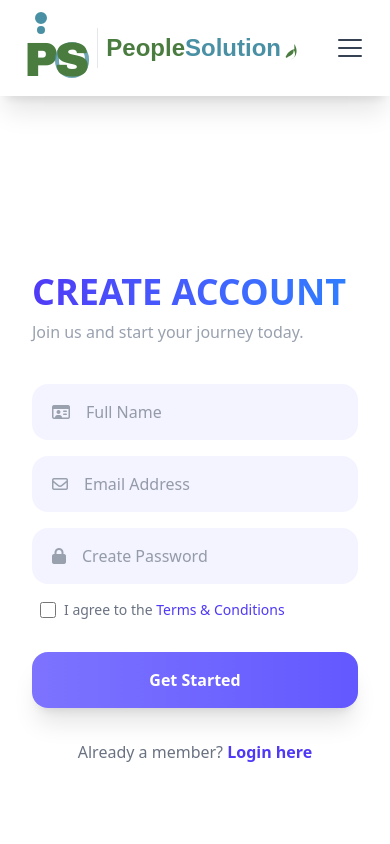
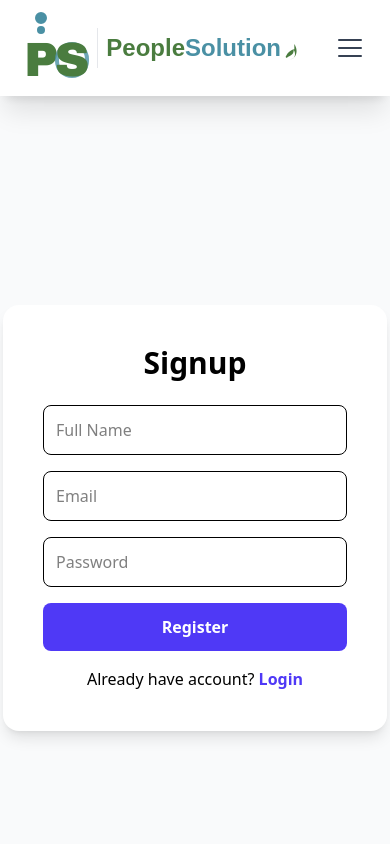
Before and after one commit to Rith0068/people-solution-front-end, a Nuxt app: page /signup in a window 390 px wide. Shown: the top 844 px of the page. Built offline with nearby package versions, Linux system fonts and the light colour scheme.

Commit message:
done profile

```diff
--- a/app/pages/login.vue
+++ b/app/pages/login.vue
@@ -1,91 +1,66 @@
 <template>
-  <div class="min-h-screen flex font-sans bg-gray-50">
-    <div class="w-full md:w-1/2 bg-white flex flex-col justify-center px-8 md:px-20 py-12">
-      <div class="max-w-md mx-auto w-full">
-        <h1 class="text-4xl font-extrabold mb-2 text-center">LOGIN</h1>
-        <p class="text-gray-400 text-center mb-10 font-medium">
-          How to i get started lorem ipsum dolor at?
-        </p>
+  <div class="min-h-screen flex items-center justify-center bg-gray-50">
+    <div class="bg-white p-10 rounded-2xl shadow-lg w-96">
+      <h1 class="text-3xl font-bold mb-6 text-center">Login</h1>
 
-        <form @submit.prevent="handleLogin" class="space-y-4">
-          <div class="flex items-center bg-[#f3f4ff] rounded-2xl px-5 py-4 transition-all focus-within:ring-2 focus-within:ring-indigo-200">
-            <span class="text-gray-400 mr-4"><i class="fa-regular fa-user"></i></span>
-            <input type="text" placeholder="Username" class="w-full bg-transparent outline-none text-gray-700" required />
-          </div>
+      <form @submit.prevent="handleLogin" class="space-y-4">
+        <input
+          v-model="email"
+          type="email"
+          placeholder="Email"
+          class="w-full p-3 border rounded-lg"
+          required
+        />
 
-          <div class="flex items-center bg-[#f3f4ff] rounded-2xl px-5 py-4 transition-all focus-within:ring-2 focus-within:ring-indigo-200">
-            <span class="text-gray-400 mr-4"><i class="fa-solid fa-lock"></i></span>
-            <input type="password" placeholder="Password" class="w-full bg-transparent outline-none text-gray-700" required />
-          </div>
+        <input
+          v-model="password"
+          type="password"
+          placeholder="Password"
+          class="w-full p-3 border rounded-lg"
+          required
+        />
 
-          <div class="flex justify-center pt-4">
-            <button
-              type="submit"
-              class="cursor-pointer px-12 py-3 bg-gradient-to-r from-[#7d73ff] to-[#6358ff] hover:shadow-indigo-200 shadow-lg text-white rounded-2xl font-bold transition-transform active:scale-95"
-            >
-              Login Now
-            </button>
-          </div>
+        <button
+          type="submit"
+          class="w-full bg-indigo-600 text-white p-3 rounded-lg font-bold"
+        >
+          Login
+        </button>
+      </form>
 
-          <div class="relative flex py-8 items-center">
-  <div class="flex-grow border-t border-gray-200"></div>
-
-  <span class="flex-shrink mx-4 text-gray-500 text-sm font-medium">
-    Or <router-link to="/signup" class="text-indigo-600 font-bold hover:underline">signup Now</router-link> to
-    <span class="text-black font-bold ml-1">Login</span> with Others
-  </span>
-
-  <div class="flex-grow border-t border-gray-200"></div>
-</div>
-
-          <div class="space-y-3">
-            <button class="w-full flex items-center justify-center gap-3 border border-gray-100 rounded-2xl py-3 hover:bg-gray-50 transition font-medium text-gray-600">
-              <img src="https://www.svgrepo.com/show/475656/google-color.svg" class="w-5" />
-              Login with <span class="font-bold text-black">google</span>
-            </button>
-            <button class="w-full flex items-center justify-center gap-3 border border-gray-100 rounded-2xl py-3 hover:bg-gray-50 transition font-medium text-gray-600">
-              <img src="https://www.svgrepo.com/show/475647/facebook-color.svg" class="w-5" />
-              Login with <span class="font-bold text-black">Facebook</span>
-            </button>
-          </div>
-        </form>
-      </div>
-    </div>
-
-    <div class="hidden md:flex w-1/2 bg-[#6358ff] relative items-center justify-center overflow-hidden">
-      <div class="absolute inset-0 opacity-10">
-        <svg class="w-full h-full" viewBox="0 0 100 100" preserveAspectRatio="none">
-          <path d="M0 100 C 20 0 50 0 100 100 Z" fill="white"></path>
-        </svg>
-      </div>
-
-      <div class="relative h-[500px] w-[80%] max-w-md aspect-[4/5] bg-white/10 backdrop-blur-xl border border-white/20 rounded-[45px] p-10 flex flex-col items-center">
-        <h2 class="text-white text-4xl font-bold leading-tight mb-8">
-          Very good works are waiting for you Login Now!!!
-        </h2>
-
-        <div class="relative w-full h-[300px] bg-white/20 rounded-3xl overflow-hidden shadow-lg">
-          <img
-            src="https://images.unsplash.com/photo-1573496359142-b8d87734a5a2?auto=format&fit=crop&q=80&w=600"
-            class="rounded-3xl shadow-2xl object-cover"
-            alt="Welcome"
-          />
-
-          <div class="absolute ml-[30px] bottom-12 w-16 h-16 bg-white rounded-full flex items-center justify-center shadow-xl">
-            <div class="bg-yellow-400 p-2 rounded-full">
-               <svg class="w-6 h-6 text-white" fill="currentColor" viewBox="0 0 20 20">
-                 <path d="M11 3a1 1 0 10-2 0v1a1 1 0 102 0V3zM15.657 5.757a1 1 0 00-1.414-1.414l-.707.707a1 1 0 001.414 1.414l.707-.707zM18 10a1 1 0 01-1 1h-1a1 1 0 110-2h1a1 1 0 011 1zM5.05 6.464A1 1 0 106.464 5.05l-.707-.707a1 1 0 00-1.414 1.414l.707.707zM5 10a1 1 0 01-1 1H3a1 1 0 110-2h1a1 1 0 011 1zM8 16v-1a1 1 0 112 0v1a1 1 0 11-2 0zM13 16v-1a1 1 0 112 0v1a1 1 0 11-2 0zM14.95 14.95a1 1 0 01-1.414 0l-.707-.707a1 1 0 011.414-1.414l.707.707a1 1 0 010 1.414z" />
-               </svg>
-            </div>
-          </div>
-        </div>
-      </div>
+      <p class="mt-4 text-center">
+        Don't have account?
+        <NuxtLink to="/signup" class="text-indigo-600 font-bold">
+          Signup
+        </NuxtLink>
+      </p>
     </div>
   </div>
 </template>
 
 <script setup>
+const router = useRouter()
+const user = useState('user', () => null)
+
+const email = ref('')
+const password = ref('')
+
+onMounted(() => {
+  const savedUser = localStorage.getItem('user')
+  if (savedUser) {
+    user.value = JSON.parse(savedUser)
+  }
+})
+
 const handleLogin = () => {
-  console.log("Login submitted");
-};
+  const userData = {
+    name: "User",
+    email: email.value
+  }
+
+  user.value = userData
+  localStorage.setItem('user', JSON.stringify(userData))
+
+  router.push('/profile')
+}
 </script>
--- a/app/pages/signup.vue
+++ b/app/pages/signup.vue
@@ -1,98 +1,68 @@
 <template>
-  <div class="min-h-screen flex font-sans bg-gray-50">
-
-    <div class="w-full md:w-1/2 bg-white flex flex-col justify-center px-8 md:px-20 py-12">
-      <div class="max-w-md mx-auto w-full">
-        <div class="mb-10">
-          <h1 class="text-4xl font-extrabold mb-2 bg-gradient-to-r from-indigo-600 to-blue-500 bg-clip-text text-transparent">
-            CREATE ACCOUNT
-          </h1>
-          <p class="text-gray-400 font-medium">Join us and start your journey today.</p>
-        </div>
+  <div class="min-h-screen flex items-center justify-center bg-gray-50">
+    <div class="bg-white p-10 rounded-2xl shadow-lg w-96">
+      <h1 class="text-3xl font-bold mb-6 text-center">Signup</h1>
 
       <form @submit.prevent="handleRegister" class="space-y-4">
-          <div class="group flex items-center bg-[#f3f4ff] rounded-2xl px-5 py-4 transition-all focus-within:ring-2 focus-within:ring-indigo-200">
-            <span class="text-gray-400 mr-4 group-focus-within:text-indigo-500 transition-colors">
-              <i class="fa-regular fa-id-card"></i>
-            </span>
-            <input type="text" placeholder="Full Name" class="w-full bg-transparent outline-none text-gray-700" required />
-          </div>
+        <input
+          v-model="name"
+          type="text"
+          placeholder="Full Name"
+          class="w-full p-3 border rounded-lg"
+          required
+        />
 
-          <div class="group flex items-center bg-[#f3f4ff] rounded-2xl px-5 py-4 transition-all focus-within:ring-2 focus-within:ring-indigo-200">
-            <span class="text-gray-400 mr-4 group-focus-within:text-indigo-500 transition-colors">
-              <i class="fa-regular fa-envelope"></i>
-            </span>
-            <input type="email" placeholder="Email Address" class="w-full bg-transparent outline-none text-gray-700" required />
-          </div>
+        <input
+          v-model="email"
+          type="email"
+          placeholder="Email"
+          class="w-full p-3 border rounded-lg"
+          required
+        />
 
-          <div class="group flex items-center bg-[#f3f4ff] rounded-2xl px-5 py-4 transition-all focus-within:ring-2 focus-within:ring-indigo-200">
-            <span class="text-gray-400 mr-4 group-focus-within:text-indigo-500 transition-colors">
-              <i class="fa-solid fa-lock"></i>
-            </span>
-            <input type="password" placeholder="Create Password" class="w-full bg-transparent outline-none text-gray-700" required />
-          </div>
+        <input
+          v-model="password"
+          type="password"
+          placeholder="Password"
+          class="w-full p-3 border rounded-lg"
+          required
+        />
 
-          <div class="flex items-center px-2">
-            <input type="checkbox" id="terms" class="w-4 h-4 text-indigo-600 border-gray-300 rounded focus:ring-indigo-500" required>
-            <label for="terms" class="ml-2 text-sm text-gray-500">
-              I agree to the <a href="#" class="text-indigo-600 hover:underline">Terms & Conditions</a>
-            </label>
-          </div>
-
-          <div class="flex flex-col items-center pt-4">
         <button
           type="submit"
-              class="w-full md:w-auto px-16 py-4 bg-gradient-to-r from-[#7d73ff] to-[#6358ff] hover:shadow-indigo-200 shadow-xl text-white rounded-2xl font-bold transition-all active:scale-95 hover:-translate-y-1"
+          class="w-full bg-indigo-600 text-white p-3 rounded-lg font-bold"
         >
-              Get Started
+          Register
         </button>
+      </form>
 
-            <p class="mt-8 text-gray-500">
-              Already a member?
-              <router-link to="/login" class="text-indigo-600 font-bold hover:underline">Login here</router-link>
+      <p class="mt-4 text-center">
+        Already have account?
+        <NuxtLink to="/login" class="text-indigo-600 font-bold">
+          Login
+        </NuxtLink>
       </p>
     </div>
-        </form>
-      </div>
-    </div>
-
-    <div class="hidden md:flex w-1/2 bg-[#6358ff] relative items-center justify-center overflow-hidden">
-      <div class="absolute top-0 -left-20 w-72 h-72 bg-white/10 rounded-full blur-3xl"></div>
-      <div class="absolute bottom-0 -right-20 w-96 h-96 bg-blue-400/20 rounded-full blur-3xl"></div>
-
-      <div class="relative z-10 w-[80%] max-w-md bg-white/10 backdrop-blur-2xl border border-white/20 rounded-[45px] p-12 flex flex-col">
-        <div class="mb-8">
-           <div class="w-16 h-1 w-12 bg-white rounded-full mb-4"></div>
-           <h2 class="text-white text-4xl font-bold leading-tight">
-             Adventure starts with a single click.
-           </h2>
-        </div>
-
-        <div class="relative h-[250px] w-full rounded-3xl overflow-hidden group">
-          <img
-            src="https://images.unsplash.com/photo-1522202176988-66273c2fd55f?auto=format&fit=crop&q=80&w=800"
-            class="w-full h-full object-cover transition-transform duration-700 group-hover:scale-110"
-            alt="Teamwork"
-          />
-          <div class="absolute left-6 top-1/2 -translate-y-1/2 w-14 h-14 bg-white rounded-2xl flex items-center justify-center shadow-2xl rotate-12 group-hover:rotate-0 transition-transform">
-            <svg class="w-8 h-8 text-indigo-600" fill="none" stroke="currentColor" viewBox="0 0 24 24">
-              <path stroke-linecap="round" stroke-linejoin="round" stroke-width="2" d="M12 6v6m0 0v6m0-6h6m-6 0H6" />
-            </svg>
-          </div>
-        </div>
-
-        <p class="mt-8 text-indigo-100/80 text-lg">
-          Connect with over 10,000+ creators and professionals worldwide.
-        </p>
-      </div>
-    </div>
-
   </div>
 </template>
 
 <script setup>
+const router = useRouter()
+const user = useState('user', () => null)
+
+const name = ref('')
+const email = ref('')
+const password = ref('')
+
 const handleRegister = () => {
-  alert("Registration Successful! (Check Console)");
-  console.log("Registration logic goes here...");
-};
+  const userData = {
+    name: name.value,
+    email: email.value
+  }
+
+  user.value = userData
+  localStorage.setItem('user', JSON.stringify(userData))
+
+  router.push('/profile')
+}
 </script>
```
Also changed, not shown: app/components/SettingItem.vue (added, +57 -0 lines). Lines whose indentation alone changed are shown as unchanged.
